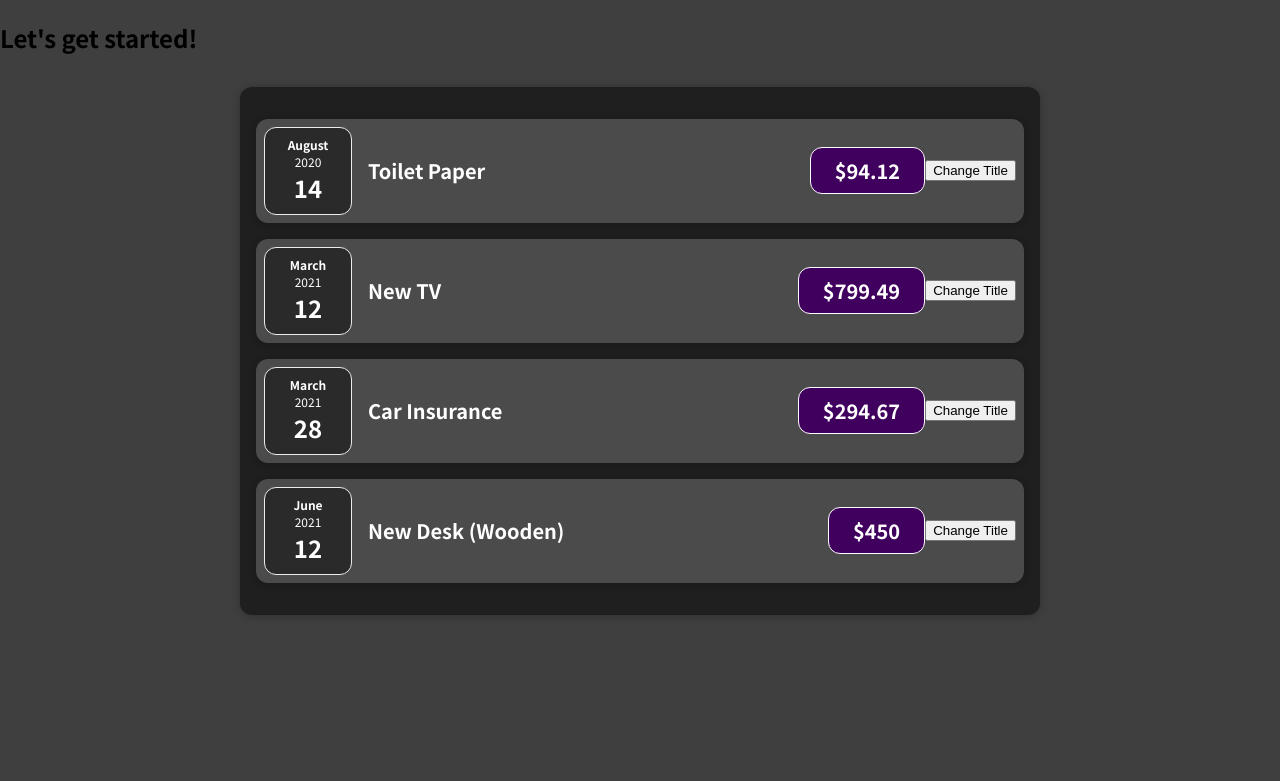
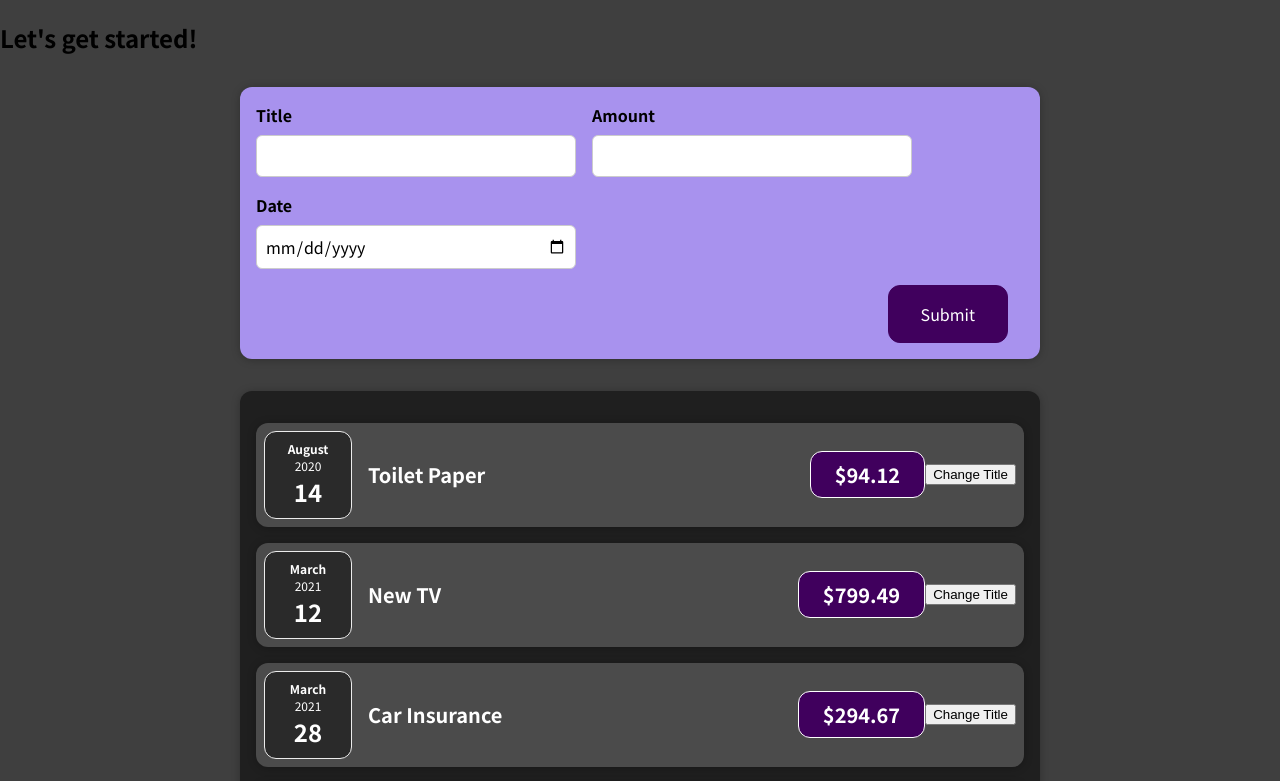
Before and after one commit to sahil2311sharma/Track-my-Expense, a React (Create React App) app: page / in a window 1280 px wide. Shown: the top 781 px of the page. Built offline with nearby package versions, Linux system fonts and the light colour scheme.

Commit message:
more on states

```diff
--- a/src/App.js
+++ b/src/App.js
@@ -1,7 +1,7 @@
 import React from 'react';
 
 import Expenses from './components/Expenses/Expenses';
-
+import NewExpense from './components/NewExpense/NewExpense';
 const App = () => {
   const expenses = [
     {
@@ -35,6 +35,7 @@
   return (
     <div>
       <h2>Let's get started!</h2>
+      <NewExpense></NewExpense>
       <Expenses items={expenses} />
     </div>
   );
--- a/src/components/Expenses/ExpenseItem.js
+++ b/src/components/Expenses/ExpenseItem.js
@@ -1,26 +1,23 @@
-import React, { useState } from 'react';
+import React,{ useState } from 'react';
 
 import ExpenseDate from './ExpenseDate';
 import Card from '../UI/Card';
 import './ExpenseItem.css';
 
 const ExpenseItem = (props) => {
-
   const [title,setTitle] = useState(props.title);
-
-  const changeTitle = () => {
-    setTitle("New Title");
+  const title_Change_Listener = () => {
+    setTitle('Changed');
     console.log(title);
   }
-
-  return (
+    return (
     <Card className='expense-item'>
       <ExpenseDate date={props.date} />
       <div className='expense-item__description'>
         <h2>{title}</h2>
         <div className='expense-item__price'>${props.amount}</div>
       </div>
-      <button onClick={changeTitle}>Change Title</button>
+      <button onClick={title_Change_Listener} >Change Title</button>
     </Card>
   );
 }
--- /dev/null
+++ b/src/components/NewExpense/ExpenseForm.css
@@ -0,0 +1,26 @@
+.new-expense__controls {
+    display: flex;
+    flex-wrap: wrap;
+    gap: 1rem;
+    margin-bottom: 1rem;
+    text-align: left;
+}
+
+.new-expense__control label {
+    font-weight: bold;
+    margin-bottom: 0.5rem;
+    display: block;
+}
+
+.new-expense__control input {
+    font: inherit;
+    padding: 0.5rem;
+    border-radius: 6px;
+    border: 1px solid #ccc;
+    width: 20rem;
+    max-width: 100%;
+}
+
+.new-expense__actions {
+    text-align: right;
+}
--- /dev/null
+++ b/src/components/NewExpense/ExpenseForm.js
@@ -0,0 +1,77 @@
+import React, {useState} from 'react'
+import './ExpenseForm.css'
+
+const ExpenseForm = () => {
+
+    const [enteredTitle,setEnteredTitle] = useState('');
+    const [enteredAmount,setEnteredAmount] = useState('');
+    const [enteredDate,setEnteredDate] = useState('');
+
+    // const [userInput,setUserInput] = useState({
+    //     enteredTitle: '',
+    //     enteredAmount: '',
+    //     enteredDate: ''
+    // })
+
+    const titleChangeListener = (event) => {
+
+        setEnteredTitle(event.target.value);
+        // setUserInput({
+        //     ...userInput,
+        //     enteredTitle: event.target.value
+        // });
+    }
+    const amountChangeHandler = (event) => {
+        setEnteredAmount(event.target.value);
+        // setUserInput({
+        //     ...userInput,
+        //     enteredAmount: event.target.value
+        // });
+    }
+    const dateChangeHandler = (event) => {
+        setEnteredDate(event.target.value);
+        // setUserInput({
+        //     ...userInput,
+        //     enteredDate: event.target.value
+        // });
+    }
+
+    const submitHandler = (event) =>{
+        event.preventDefault();
+        const expenseDate = {
+            title: enteredTitle,
+            amount: enteredAmount,
+            date: new Date(enteredDate)
+        }
+        console.log(expenseDate);
+        setEnteredTitle('');
+        setEnteredAmount('');
+        setEnteredDate('');
+    }
+    return (
+
+    <form onSubmit={submitHandler}>
+        <div className='new-expense__controls'>
+            <div className='new-expense__control'>
+                <label>Title</label>
+                <input type = 'text' value={enteredTitle} onChange={titleChangeListener} />
+            </div>
+            <div className='new-expense__control'>
+                <label>Amount</label>
+                <input type = 'number' min='0.01' step = '0.01' value={enteredAmount} onChange={amountChangeHandler}/>
+            </div>
+            <div className='new-expense__control'>
+                <label>Date</label>
+                <input type = 'date' min= '2019-01-01' max='2022-12-31' value={enteredDate} onChange={dateChangeHandler} />
+            </div>
+        </div>
+        <div className='new-expense__actions'>
+            <button type='submit'>
+                Submit
+            </button>
+        </div>
+    </form>
+  )
+}
+
+export default ExpenseForm
--- /dev/null
+++ b/src/components/NewExpense/NewExpense.css
@@ -0,0 +1,38 @@
+.new-expense {
+    background-color: #a892ee;
+    padding: 1rem;
+    margin: 2rem auto;
+    width: 50rem;
+    max-width: 95%;
+    border-radius: 12px;
+    text-align: center;
+    box-shadow: 0 1px 8px rgba(0, 0, 0, 0.25);
+}
+
+.new-expense button {
+    font: inherit;
+    cursor: pointer;
+    padding: 1rem 2rem;
+    border: 1px solid #40005d;
+    background-color: #40005d;
+    color: white;
+    border-radius: 12px;
+    margin-right: 1rem;
+}
+
+.new-expense button:hover,
+.new-expense button:active {
+    background-color: #510674;
+    border-color: #510674;
+}
+
+.new-expense button.alternative {
+    color: #220131;
+    border-color: transparent;
+    background-color: transparent;
+}
+
+.new-expense button.alternative:hover,
+.new-expense button.alternative:active {
+    background-color: #ddb3f8;
+}
--- /dev/null
+++ b/src/components/NewExpense/NewExpense.js
@@ -0,0 +1,14 @@
+import React from 'react'
+import './NewExpense.css'
+
+import ExpenseForm from './ExpenseForm'
+
+const NewExpense = () => {
+  return (
+    <div className='new-expense '>
+        <ExpenseForm></ExpenseForm>
+    </div>
+  )
+}
+
+export default NewExpense
```
